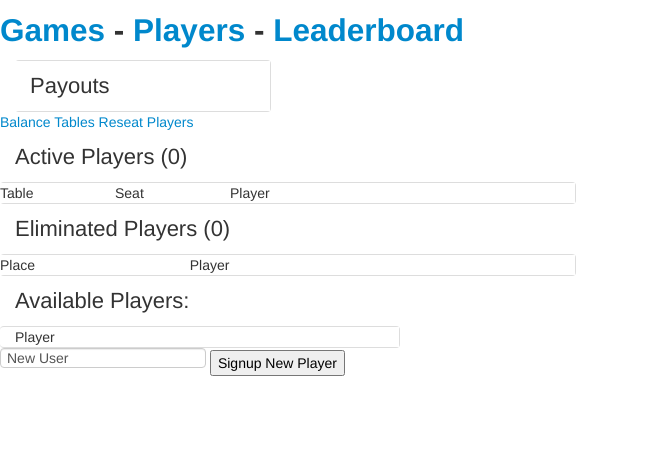
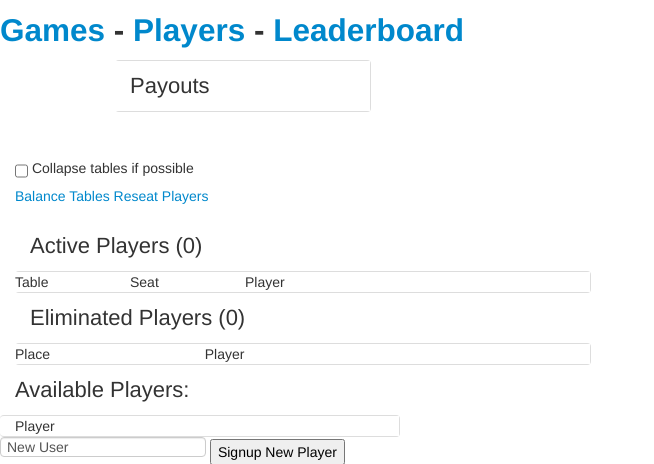
Before and after one commit to toddcblank/pitboss, a Django app: template templates/game-view.html in a window 1280 px wide. Shown: the top 464 px of the page, without its empty margins (0-654 px from the left). Run offline with Django 3.2, Linux system fonts and the light colour scheme; the template is opened without the code that fills it, so the values that code supplies are empty; some libraries are stand-ins or nearby versions.

Commit message:
adding option to not collapse tables when balancing

```diff
--- a/bnetpoker/static/css/game-view.css
+++ b/bnetpoker/static/css/game-view.css
@@ -7,8 +7,9 @@ div.row:nth-child(odd) {background: #FFF}
 .twocol {width: 50%;}
 .threecol {width: 33%;}
 .varcol {width: 20%;}
-.players-in-game {padding-top:15px padding-left:15px; width:45%; display:inline-block;}
+.players-in-game {padding-top:15px; padding-left:15px; width:45%; display:inline-block;}
 .player-interested {width:45%; height:auto; float: right; display:inline-block}
-.payout-table {padding-left:15px; width:20%;}
+.payout-table {padding-left:115px; width:20%;}
 .all-players {padding-left:15px; width:30%;}
 .table-label-header {padding:15px; font-style:bold; font-size:22px;}
+.pokertable-seating-options {padding-top:45px; padding-left:15px;}
--- a/bnetpoker/static/javascript/gameView.js
+++ b/bnetpoker/static/javascript/gameView.js
@@ -14,6 +14,7 @@ function playerInterested(playerId) {
 function balanceTables() {
 
     var form = $('#balance-tables')
+    $('#balance-collapseTables').val($('#collapse-table-option').is(":checked"))
     form.submit();
 }
 
--- a/templates/game-view.html
+++ b/templates/game-view.html
@@ -16,8 +16,14 @@
     </div>
 </div>
 
-<a href="javascript:balanceTables();">Balance Tables</a>
-<a href="javascript:reseatPlayers();">Reseat Players</a>
+<div class="pokertable-seating-options">
+    <label for="collapse-table-option">
+    <input class="checkbox" type="checkbox" id="collapse-table-option" />
+    Collapse tables if possible</label>
+    <a href="javascript:balanceTables();">Balance Tables</a>
+    <a href="javascript:reseatPlayers();">Reseat Players</a>
+</div>
+
 <div id="player-lists">
     <div id="in-game-players" class="players-in-game">
 
@@ -134,6 +140,7 @@
 </form>
 
 <form id="balance-tables" action="balance-tables" method="POST">
+    <input type="hidden" id="balance-collapseTables" name="collapseTables" value="false" />
     {% csrf_token %}
 </form>
 
@@ -143,5 +150,6 @@
 </form>
 
 <form id="reseat-players" action="reseat-players" method="POST">
+    <input type="hidden" id="reseat-collapseTables" name="collapseTables" value="false" />
     {% csrf_token %}
 </form>
```
Also changed, not shown: pokerroom/views/gameViews.py (+7 -1 lines).
